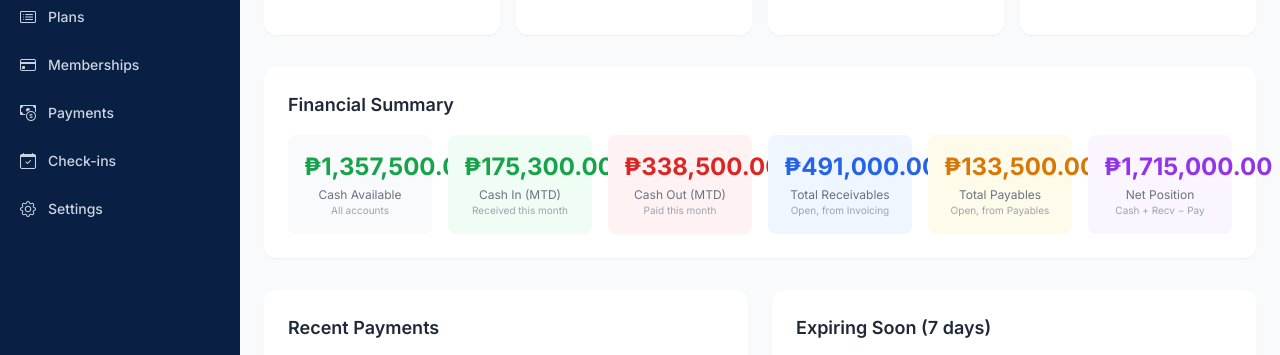
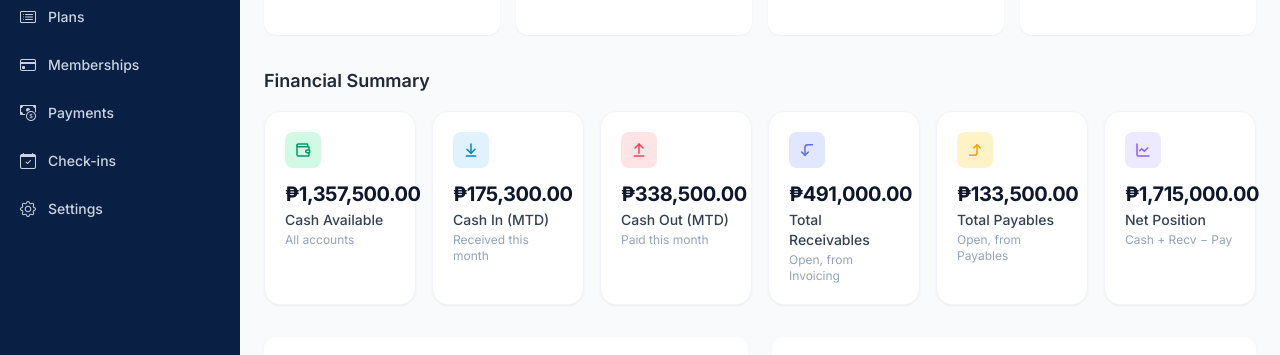
Before and after one commit to bahilarnel5-cmd/GymManagementSystem, a React (Vite) app in the folder frontend/: page /dashboard in a window 1280 px wide. Shown: the part 229-584 px from the top of the page. Built offline with nearby package versions, Linux system fonts and the light colour scheme; no server answers; sample sign-in values are in the browser's storage.

Commit message:
feat: lucide-react icons for financial summary cards

```diff
--- a/frontend/package.json
+++ b/frontend/package.json
@@ -12,6 +12,7 @@
   "dependencies": {
     "@tanstack/react-query": "^5.101.4",
     "axios": "1.7",
+    "lucide-react": "^1.34.0",
     "react": "^19.2.8",
     "react-dom": "^19.2.8",
     "react-router-dom": "6.30",
--- a/frontend/src/pages/Dashboard.jsx
+++ b/frontend/src/pages/Dashboard.jsx
@@ -1,6 +1,16 @@
 import { useQuery } from '@tanstack/react-query'
 import api from '../lib/api'
 import { useAuthStore } from '../lib/store'
+import { Wallet, ArrowDownToLine, ArrowUpFromLine, CornerLeftDown, CornerRightUp, LineChart } from 'lucide-react'
+
+const SUMMARY_CARDS = [
+  { icon: Wallet, iconBg: 'bg-emerald-100', iconColor: 'text-emerald-600', amount: '₱1,357,500.00', label: 'Cash Available', sublabel: 'All accounts' },
+  { icon: ArrowDownToLine, iconBg: 'bg-sky-100', iconColor: 'text-sky-600', amount: '₱175,300.00', label: 'Cash In (MTD)', sublabel: 'Received this month' },
+  { icon: ArrowUpFromLine, iconBg: 'bg-rose-100', iconColor: 'text-rose-500', amount: '₱338,500.00', label: 'Cash Out (MTD)', sublabel: 'Paid this month' },
+  { icon: CornerLeftDown, iconBg: 'bg-indigo-100', iconColor: 'text-indigo-500', amount: '₱491,000.00', label: 'Total Receivables', sublabel: 'Open, from Invoicing' },
+  { icon: CornerRightUp, iconBg: 'bg-amber-100', iconColor: 'text-amber-500', amount: '₱133,500.00', label: 'Total Payables', sublabel: 'Open, from Payables' },
+  { icon: LineChart, iconBg: 'bg-violet-100', iconColor: 'text-violet-500', amount: '₱1,715,000.00', label: 'Net Position', sublabel: 'Cash + Recv − Pay' },
+]
 
 function StatCard({ label, value, icon, color }) {
   return (
@@ -45,39 +55,21 @@ export default function Dashboard() {
         <StatCard label="Total Revenue" value={`₱${(stats?.total_revenue ?? 0).toLocaleString()}`} icon="💰" color="bg-amber-50" />
       </div>
 
-      <div className="bg-white rounded-xl shadow-sm p-6 mb-8">
+      <div className="mb-8">
         <h2 className="text-lg font-semibold text-gray-800 mb-4">Financial Summary</h2>
-        <div className="grid grid-cols-2 md:grid-cols-3 lg:grid-cols-6 gap-4">
-          <div className="text-center p-4 bg-gray-50 rounded-lg">
-            <p className="text-2xl font-bold text-green-600">₱1,357,500.00</p>
-            <p className="text-xs text-gray-500 mt-1">Cash Available</p>
-            <p className="text-[10px] text-gray-400">All accounts</p>
-          </div>
-          <div className="text-center p-4 bg-green-50 rounded-lg">
-            <p className="text-2xl font-bold text-green-600">₱175,300.00</p>
-            <p className="text-xs text-gray-500 mt-1">Cash In (MTD)</p>
-            <p className="text-[10px] text-gray-400">Received this month</p>
-          </div>
-          <div className="text-center p-4 bg-red-50 rounded-lg">
-            <p className="text-2xl font-bold text-red-600">₱338,500.00</p>
-            <p className="text-xs text-gray-500 mt-1">Cash Out (MTD)</p>
-            <p className="text-[10px] text-gray-400">Paid this month</p>
-          </div>
-          <div className="text-center p-4 bg-blue-50 rounded-lg">
-            <p className="text-2xl font-bold text-blue-600">₱491,000.00</p>
-            <p className="text-xs text-gray-500 mt-1">Total Receivables</p>
-            <p className="text-[10px] text-gray-400">Open, from Invoicing</p>
-          </div>
-          <div className="text-center p-4 bg-amber-50 rounded-lg">
-            <p className="text-2xl font-bold text-amber-600">₱133,500.00</p>
-            <p className="text-xs text-gray-500 mt-1">Total Payables</p>
-            <p className="text-[10px] text-gray-400">Open, from Payables</p>
-          </div>
-          <div className="text-center p-4 bg-purple-50 rounded-lg">
-            <p className="text-2xl font-bold text-purple-600">₱1,715,000.00</p>
-            <p className="text-xs text-gray-500 mt-1">Net Position</p>
-            <p className="text-[10px] text-gray-400">Cash + Recv − Pay</p>
-          </div>
+        <div className="grid grid-cols-2 sm:grid-cols-3 lg:grid-cols-6 gap-4">
+          {SUMMARY_CARDS.map(({ icon: Icon, iconBg, iconColor, amount, label, sublabel }) => (
+            <div key={label} className="bg-white rounded-2xl border border-slate-100 shadow-sm p-5 flex flex-col gap-3">
+              <div className={`w-9 h-9 rounded-lg flex items-center justify-center ${iconBg}`}>
+                <Icon className={`w-4 h-4 ${iconColor}`} strokeWidth={2.25} />
+              </div>
+              <div className="flex flex-col gap-0.5">
+                <span className="text-xl font-bold text-slate-900 tracking-tight">{amount}</span>
+                <span className="text-sm font-medium text-slate-700">{label}</span>
+                <span className="text-xs text-slate-400">{sublabel}</span>
+              </div>
+            </div>
+          ))}
         </div>
       </div>
 
```
Also changed, not shown: 1 other file (tests, documents, lock files or other folders).
